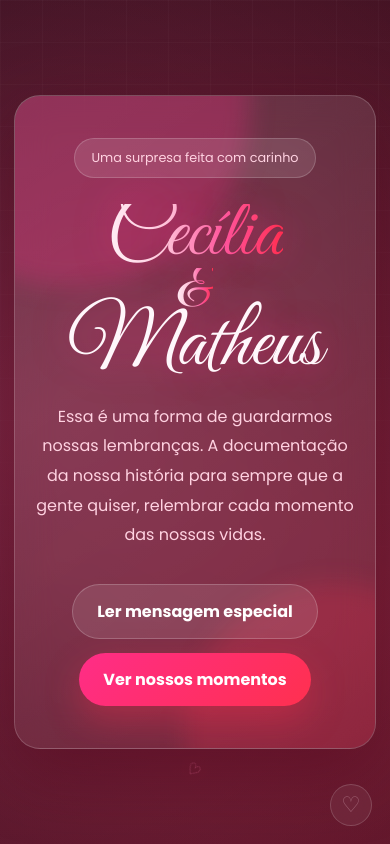
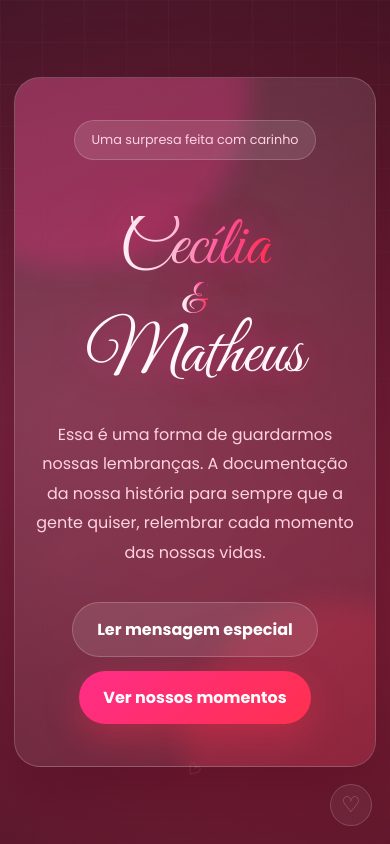
Before and after one commit to MatheuzinDev/surpresa-meu-amor, a website built with Vite: page index.html in a window 390 px wide. Shown: the top 844 px of the page. Built offline with nearby package versions, Linux system fonts and the light colour scheme; some packages are replaced by stand-ins of ours; no server answers; the database is empty.

```diff
--- a/styles.css
+++ b/styles.css
@@ -1055,10 +1055,18 @@ footer {
     display: flex;
     flex-direction: column;
     align-items: center;
-    gap: 0;
-    font-size: clamp(4rem, 21vw, 5.8rem);
-    line-height: 0.78;
+    gap: 0.04em;
+    position: relative;
+    z-index: 1;
+    margin-top: 30px;
+    margin-bottom: 32px;
+    font-size: clamp(3.55rem, 18vw, 5rem);
+    line-height: 0.9;
     white-space: normal;
+  }
+
+  .hero h1 span {
+    display: block;
   }
 
   .hero-name-cecilia {
@@ -1067,7 +1075,7 @@ footer {
 
   .hero-amp {
     order: 2;
-    font-size: 0.72em;
+    font-size: 0.62em;
   }
 
   .hero-name-matheus {
```
